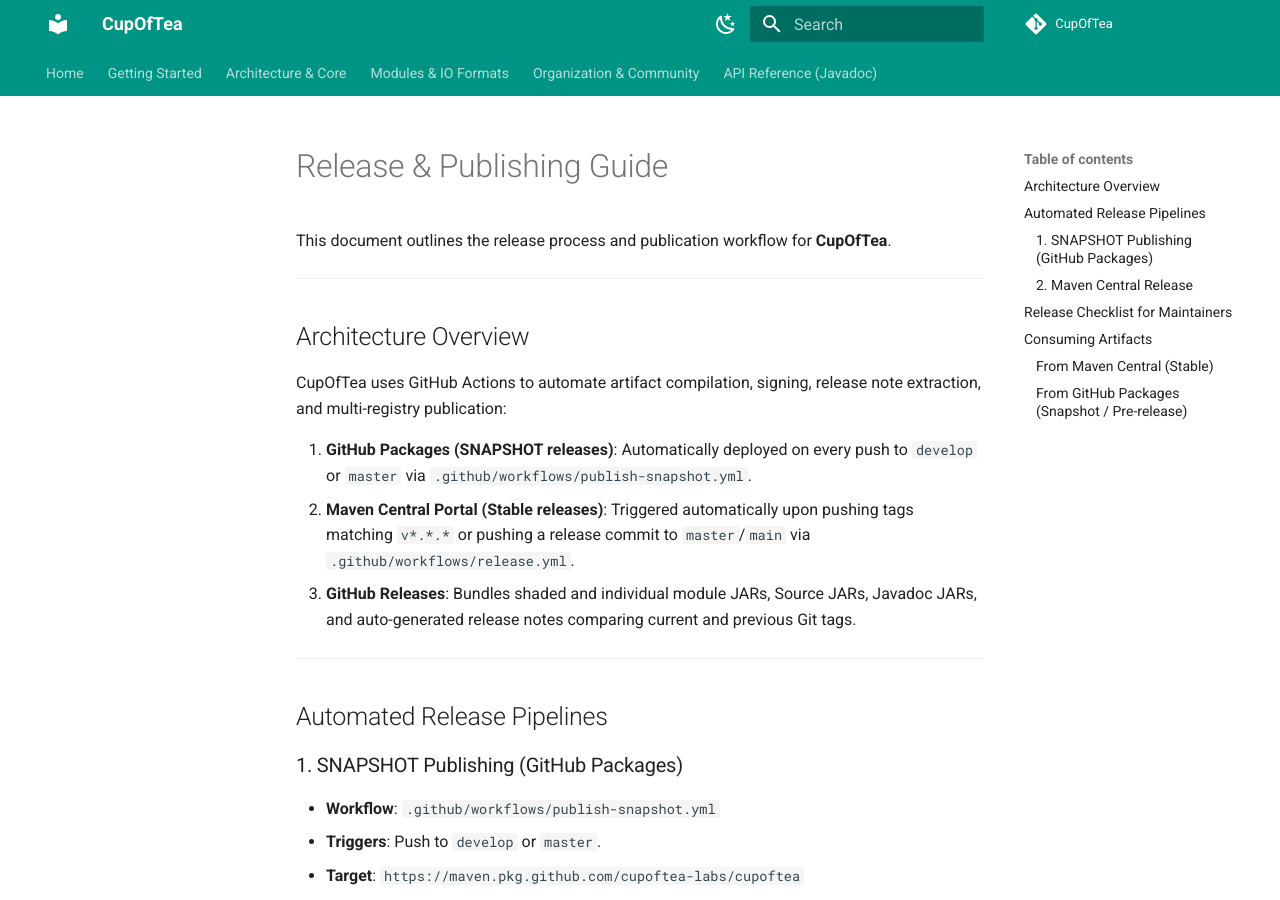
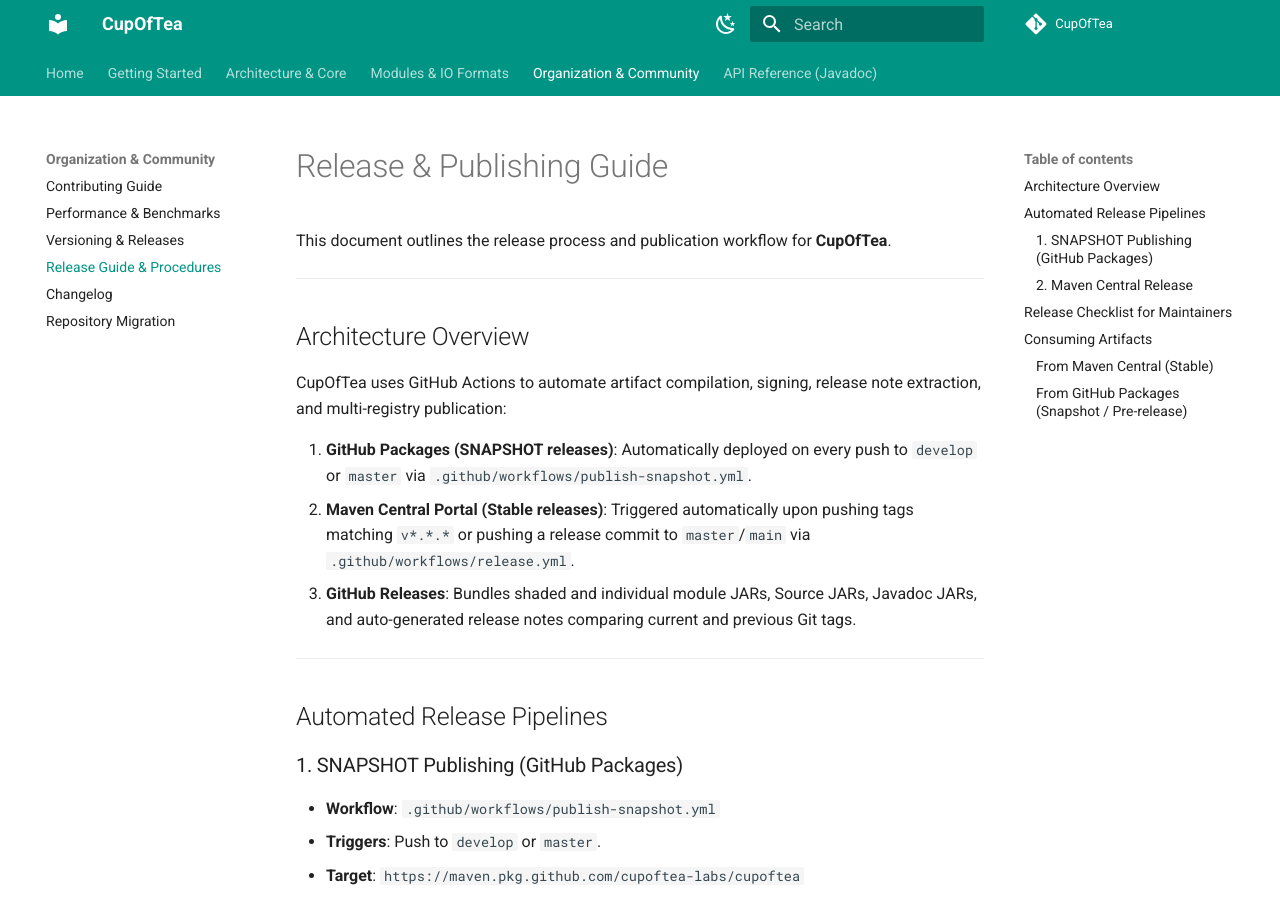
Before and after one commit to cupoftea-labs/cupoftea, an MkDocs documentation site: the page built from docs/community/releasing.md, in a window 1280 px wide and 900 px high. Built offline with MkDocs 1.6.1 and Material for MkDocs 9.7.7, drawn with Linux system fonts in a browser that asks for light colours; comment, search, counter and statistics services are not loaded.

Commit message:
docs: integrate releasing guide into MkDocs navigation and community docs

```diff
--- a/mkdocs.yml
+++ b/mkdocs.yml
@@ -86,6 +86,7 @@
       - Contributing Guide: community/contributing.md
       - Performance & Benchmarks: community/benchmarks.md
       - Versioning & Releases: community/versioning.md
+      - Release Guide & Procedures: community/releasing.md
       - Changelog: community/changelog.md
       - Repository Migration: community/organization-migration.md
   - API Reference (Javadoc): javadoc.md
```
Also changed, not shown: README.md (+1 -1 lines), docs/community/releasing.md (renamed from docs/releasing.md).
